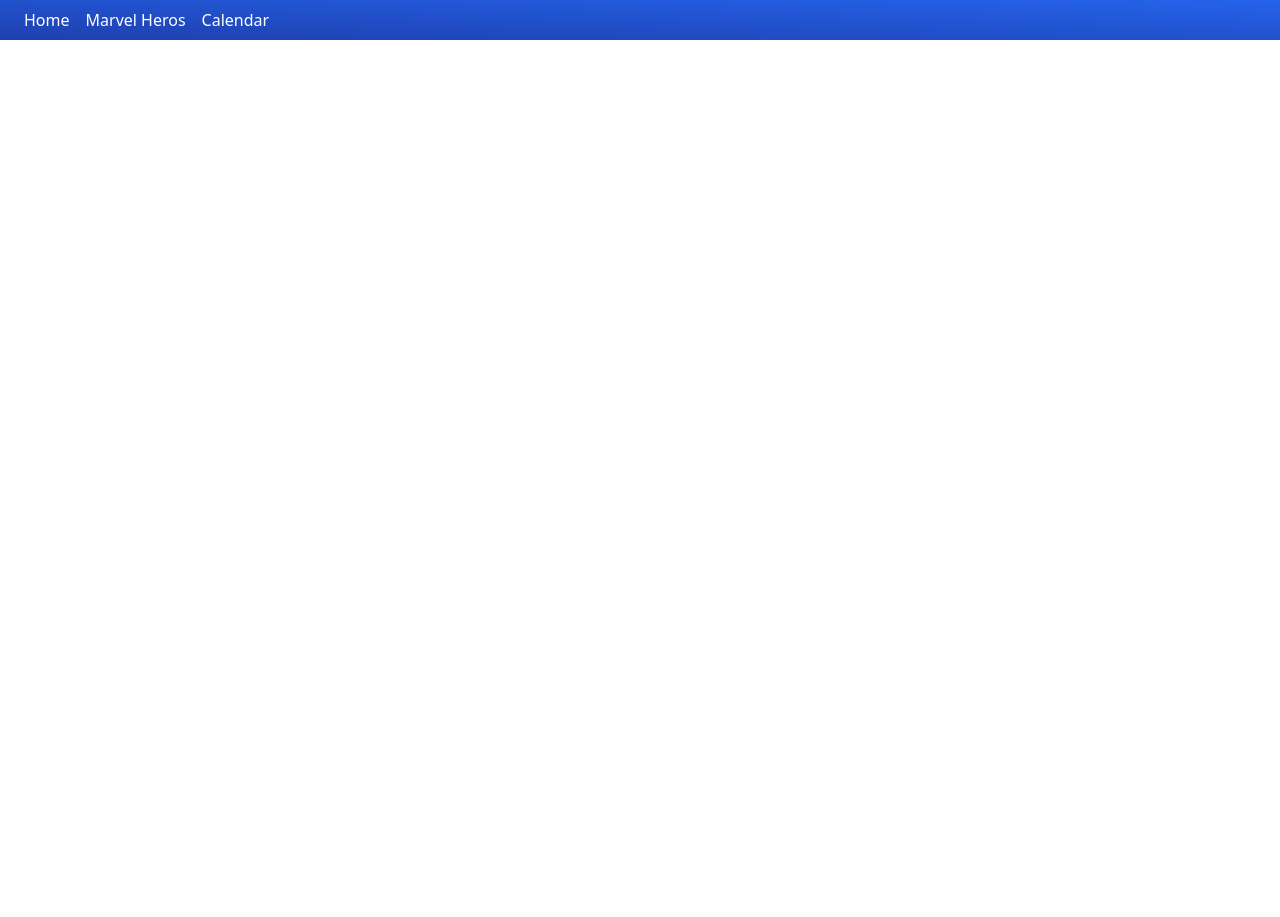
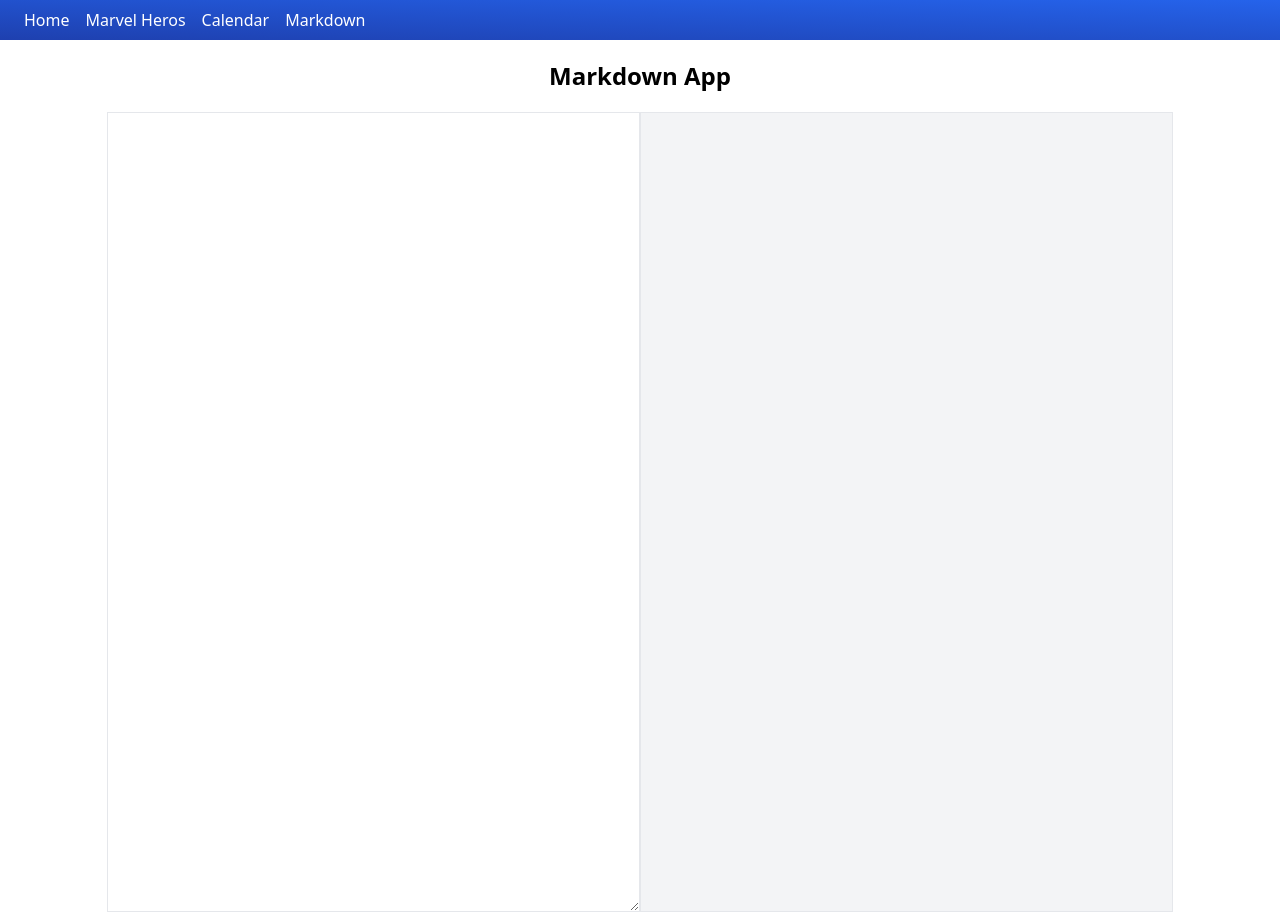
Before and after one commit to nijin26/vuejs-apps, a Vue app: page /markdown in a window 1280 px wide. Before the commit the page ends 800 px from the top, so only its background shows below. Built offline with nearby package versions, Linux system fonts and the light colour scheme.

Commit message:
Markdown App

```diff
--- a/package.json
+++ b/package.json
@@ -9,6 +9,7 @@
   },
   "dependencies": {
     "core-js": "^3.6.5",
+    "marked": "^2.0.1",
     "vue": "^3.0.0",
     "vue-router": "^4.0.4"
   },
--- a/src/components/AppHeader.vue
+++ b/src/components/AppHeader.vue
@@ -2,14 +2,29 @@
   <nav
     class="w-full  bg-gradient-to-tr from-blue-800 to-blue-600 text-white px-4 py-2"
   >
-    <router-link class="mx-2" to="/">Home</router-link>
-    <router-link class="mx-2" to="/marvel-heros">Marvel Heros</router-link>
-    <router-link class="mx-2" to="/calendar">Calendar</router-link>
+    <router-link
+      v-for="link in list"
+      :key="link.title"
+      class="mx-2"
+      :to="link.to"
+      >{{ link.title }}</router-link
+    >
   </nav>
 </template>
 
 <script>
-export default {};
+export default {
+  data() {
+    return {
+      list: [
+        { title: "Home", to: "/" },
+        { title: "Marvel Heros", to: "/marvel-heros" },
+        { title: "Calendar", to: "/calendar" },
+        { title: "Markdown", to: "/markdown" },
+      ],
+    };
+  },
+};
 </script>
 
 <style></style>
--- /dev/null
+++ b/src/pages/Markdown.vue
@@ -0,0 +1,47 @@
+<template>
+  <div class="flex w-full flex-wrap">
+    <h1 class="w-full text-center text-2xl font-bold my-5">Markdown App</h1>
+    <section class="flex m-auto w-10/12 h-screen">
+      <article class="w-1/2 border">
+        <textarea
+          class="w-full h-full p-2 text-lg"
+          :value="text"
+          @input="update"
+        ></textarea>
+      </article>
+      <article
+        class="w-1/2 border bg-gray-100 p-2 text-lg"
+        v-html="markedText"
+      ></article>
+    </section>
+  </div>
+</template>
+
+<script>
+import marked from "marked";
+export default {
+  data() {
+    return {
+      text: "",
+      timeout: "",
+    };
+  },
+  methods: {
+    update(e) {
+      const task = () => (this.text = e.target.value);
+      this.debounce(task, 500);
+    },
+    debounce(func, wait = 1000) {
+      clearTimeout(this.timeout);
+      this.timeout = setTimeout(func, wait);
+    },
+  },
+  computed: {
+    markedText() {
+      return marked(this.text);
+    },
+  },
+};
+</script>
+
+<style></style>
--- a/src/router.js
+++ b/src/router.js
@@ -3,11 +3,13 @@
 import Home from "./pages/Home";
 import MarvelHeros from "./pages/MarvelHeros";
 import Calendar from "./pages/Calender";
+import Markdown from "./pages/Markdown";
 
 const routes = [
   { path: "/", component: Home },
   { path: "/marvel-heros", component: MarvelHeros },
   { path: "/calendar", component: Calendar },
+  { path: "/markdown", component: Markdown },
 ];
 
 const router = createRouter({
```
Also changed, not shown: .d.ts (added), 1 other file (tests, documents, lock files or other folders).
